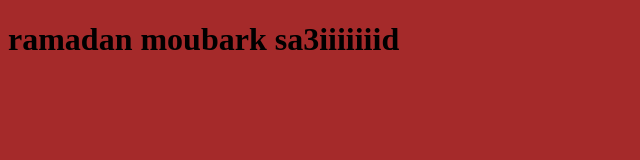
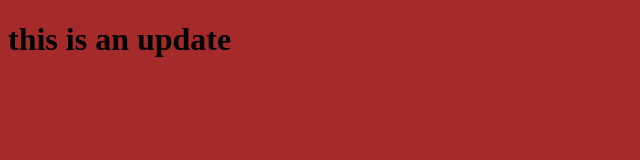
Before and after one commit to ezzoubair03/merda, a plain HTML site: page index.html in a window 1280 px wide. Shown: the whole page, without its empty margins (0-640 px from the left). Drawn offline with Linux system fonts and the light colour scheme.

Commit message:
edit thr html file

```diff
--- a/app.js
+++ b/app.js
@@ -1 +1 @@
-alert("hello al9lawi");
+alert("hello al9lawi")
--- a/index.html
+++ b/index.html
@@ -7,7 +7,7 @@
     <title>Document</title>
 </head>
 <body>
-    <h1> ramadan moubark sa3iiiiiiid</h1>
+    <h1> this is an update</h1>
     <script src="app.js"></script>
 
 </body>
```
